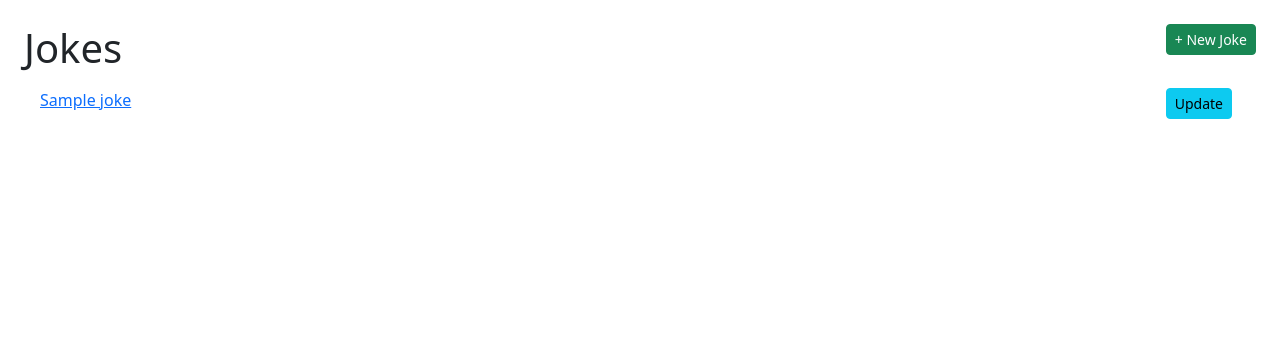
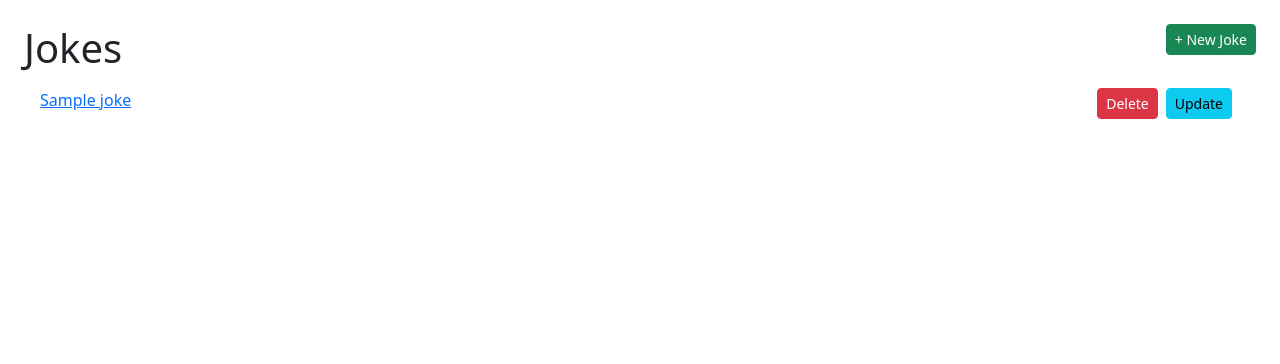
Before and after one commit to heather-cunningham/djangojokes.com, a Django app: page /jokes/ in a window 1280 px wide. Shown: the part 56-420 px from the top of that part. Run offline with Django 5.2, Linux system fonts and the light colour scheme; tables that the repository leaves empty hold one stand-in row (Sample ...); the page is wider than the window, and the part outside it is not shown; some libraries are stand-ins or nearby versions.

Commit message:
latter-half-lesson2: Added Jokes DeleteView w/ routing, url, and template

```diff
--- a/jokes/urls.py
+++ b/jokes/urls.py
@@ -1,5 +1,5 @@
 from django.urls import path
-from .views import (JokeCreateView, JokeDetailView, JokeListView,
+from .views import (JokeCreateView, JokeDeleteView, JokeDetailView, JokeListView,
                     JokeUpdateView)
 ## Parens above are just to show how to split imports across multiple lines
 
@@ -12,6 +12,8 @@ urlpatterns = [
     ## of the jokes app, so "" will actually be "/jokes/".
     path("", JokeListView.as_view(), name="list"),
     path("joke/create/", JokeCreateView.as_view(), name="create"),
+    ## The default template_name for a DeleteView: `<app_name>/<model-name>_confirm_delete.html`
+    path("joke/<int:pk>/delete/", JokeDeleteView.as_view(), name="delete"),
     ## ID the specific joke to show using the joke object’s primary key
     # (which is the same as the joke's auto-gen'd ID in the sqlite db).
     ## Look in .venv\Lib\site-packages\django\views\generic\detail.py
--- a/templates/jokes/joke_list.html
+++ b/templates/jokes/joke_list.html
@@ -18,10 +18,14 @@ Jokes
        So, the following url tag becomes: `url('joke', joke.pk)`  -->
     <!-- <a id="{{joke.id}}" href="{% url 'jokes:detail' joke.pk %}">{{ joke.question }}</a> -->
     <!-- With passing a ref of `get_absolute_url()` from the `jokes.models.py` for the `href`:  -->
-    <a id="{{joke.id}}" href="{{ joke.get_absolute_url }}">{{ joke.question }}</a>
-    <a id="update-joke{{joke.id}}-btn" class="btn btn-info btn-sm float-end me-2"
+    <a id="joke-{{joke.id}}" href="{{ joke.get_absolute_url }}">{{ joke.question }}</a>
+    <a id="update-joke-{{joke.id}}-btn" class="btn btn-info btn-sm float-end me-2"
       href="{% url 'jokes:update' joke.pk %}">
       Update
+    </a>
+    <a id="delete-joke-{{joke.id}}-btn" class="btn btn-danger btn-sm float-end me-2"
+    href="{% url 'jokes:delete' joke.pk %}">
+      Delete
     </a>
   </li>
   {% endfor %}
```
Also changed, not shown: jokes/views.py (+7 -0 lines), templates/jokes/joke_confirm_delete.html (added, +18 -0 lines).
